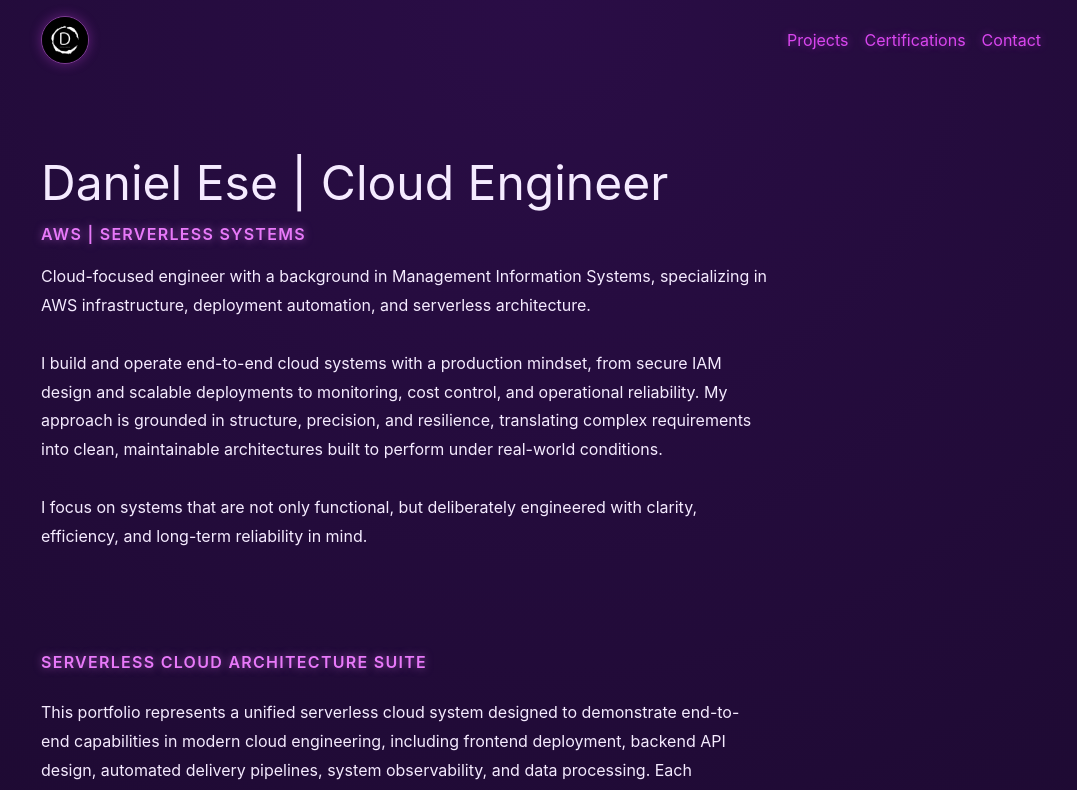
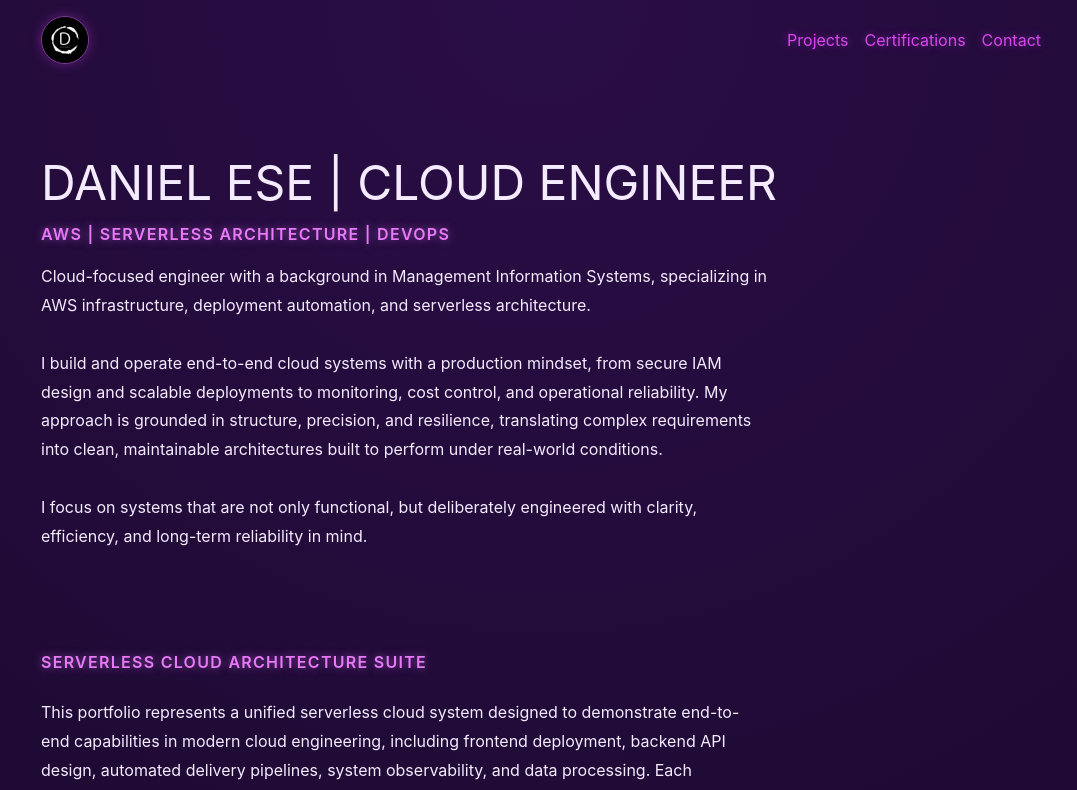
Before and after one commit to tracilvrd/aws-cloud-engineer-portfolio, a React (Vite) app: page / in a window 1280 px wide. Shown: the top 790 px of the page, without its empty margins (99-1176 px from the left). Built offline with nearby package versions, Linux system fonts and the light colour scheme.

Commit message:
feat: updated profile.js

```diff
--- a/src/data/profile.js
+++ b/src/data/profile.js
@@ -1,6 +1,6 @@
 export const profile = {
-  name: "Daniel Ese | Cloud Engineer",
-  role: "AWS | Serverless Systems",
+  name: "DANIEL ESE | CLOUD ENGINEER ",
+  role: "AWS | SERVERLESS ARCHITECTURE | DEVOPS",
   headline: "RELIABILITY, AUTOMATION, COST-EFFICIENCY",
   about:
     "Cloud-focused engineer with a background in Management Information Systems, specializing in AWS infrastructure, deployment automation, and serverless architecture.\n\nI build and operate end-to-end cloud systems with a production mindset, from secure IAM design and scalable deployments to monitoring, cost control, and operational reliability. My approach is grounded in structure, precision, and resilience, translating complex requirements into clean, maintainable architectures built to perform under real-world conditions.\n\nI focus on systems that are not only functional, but deliberately engineered with clarity, efficiency, and long-term reliability in mind.",
```
